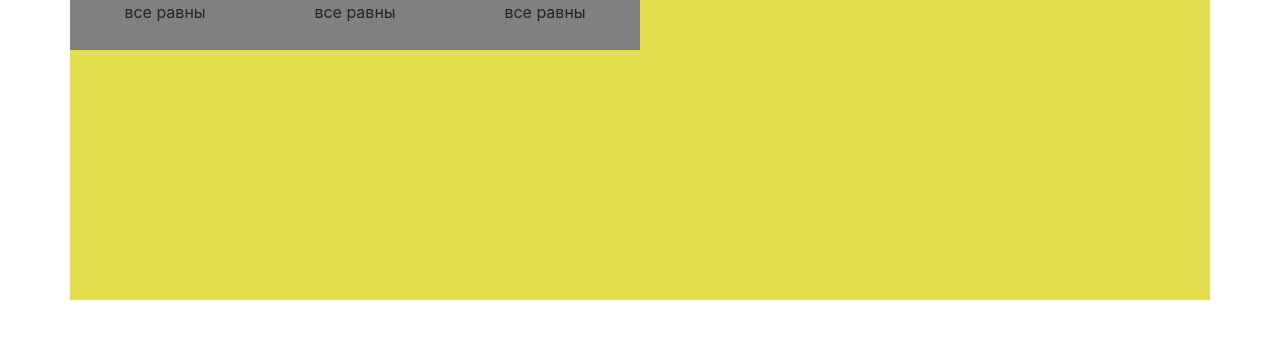
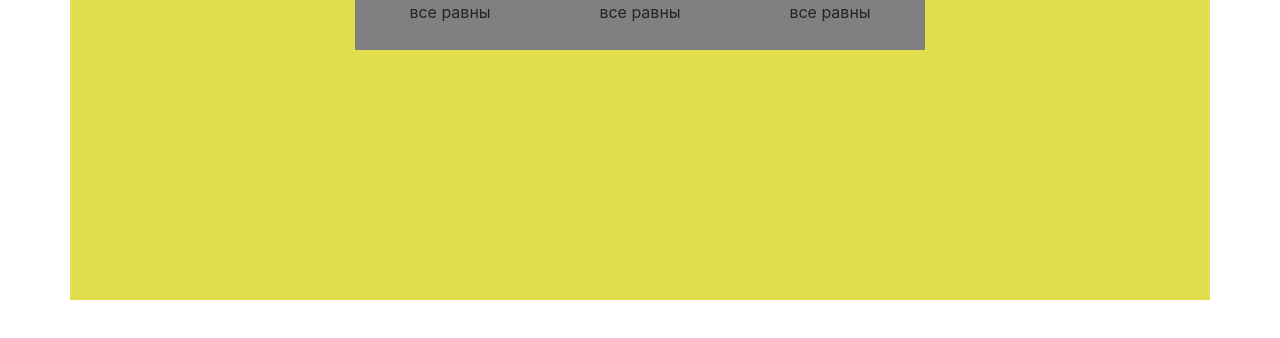
Before and after one commit to zip1982b/bootstrap_prj, a plain HTML site: page index.html in a window 1280 px wide. Drawn offline with nearby package versions, Linux system fonts and the light colour scheme.

Commit message:
horizontal alignment of columns - <div class=row justify-content-center>

```diff
--- a/index.html
+++ b/index.html
@@ -14,7 +14,7 @@
 </head>
 <body>
 	<div class="container">
-		<div class="row justify-content-start">
+		<div class="row justify-content-center">
 		<!--
 			justify-content-start
 			justify-content-center
```
